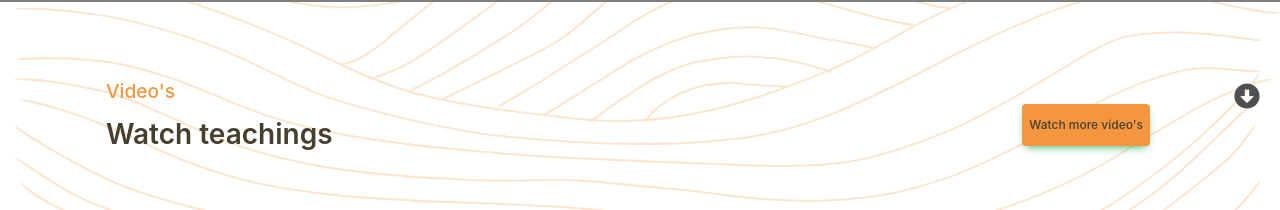
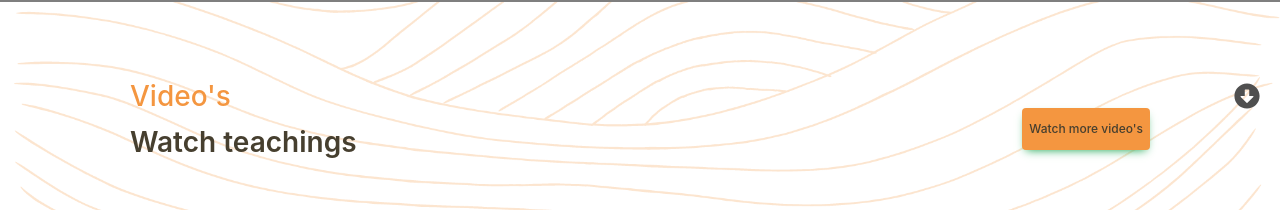
Before and after one commit to OsmanSamar/fathershouse, a React (Create React App) app: page / in a window 1280 px wide. Shown: the part 671-881 px from the top of the page. Built offline with nearby package versions, Linux system fonts and the light colour scheme; grey boxes are pictures that could not be loaded.

Commit message:
Removed marginLeft: "-1.5rem"

```diff
--- a/src/components/Videosection.jsx
+++ b/src/components/Videosection.jsx
@@ -58,8 +58,9 @@ const Videosection = () => {
                   letterSpacing: "0px",
                   opacity: 1,
                   marginTop: "2rem",
-                  marginLeft: "-1.5rem",
-                  fontSize: "1.2rem",
+                  // Added
+                  // marginLeft: "-1.5rem",
+                  // fontSize: "1.2rem",
                 }}
               >
                 Video's
@@ -74,7 +75,8 @@ const Videosection = () => {
                   opacity: 1,
                   marginTop: "1rem",
                   marginBottom: "2rem",
-                  marginLeft: "-1.5rem",
+                  // Added
+                  // marginLeft: "-1.5rem",
                 }}
               >
                 Watch teachings
```
